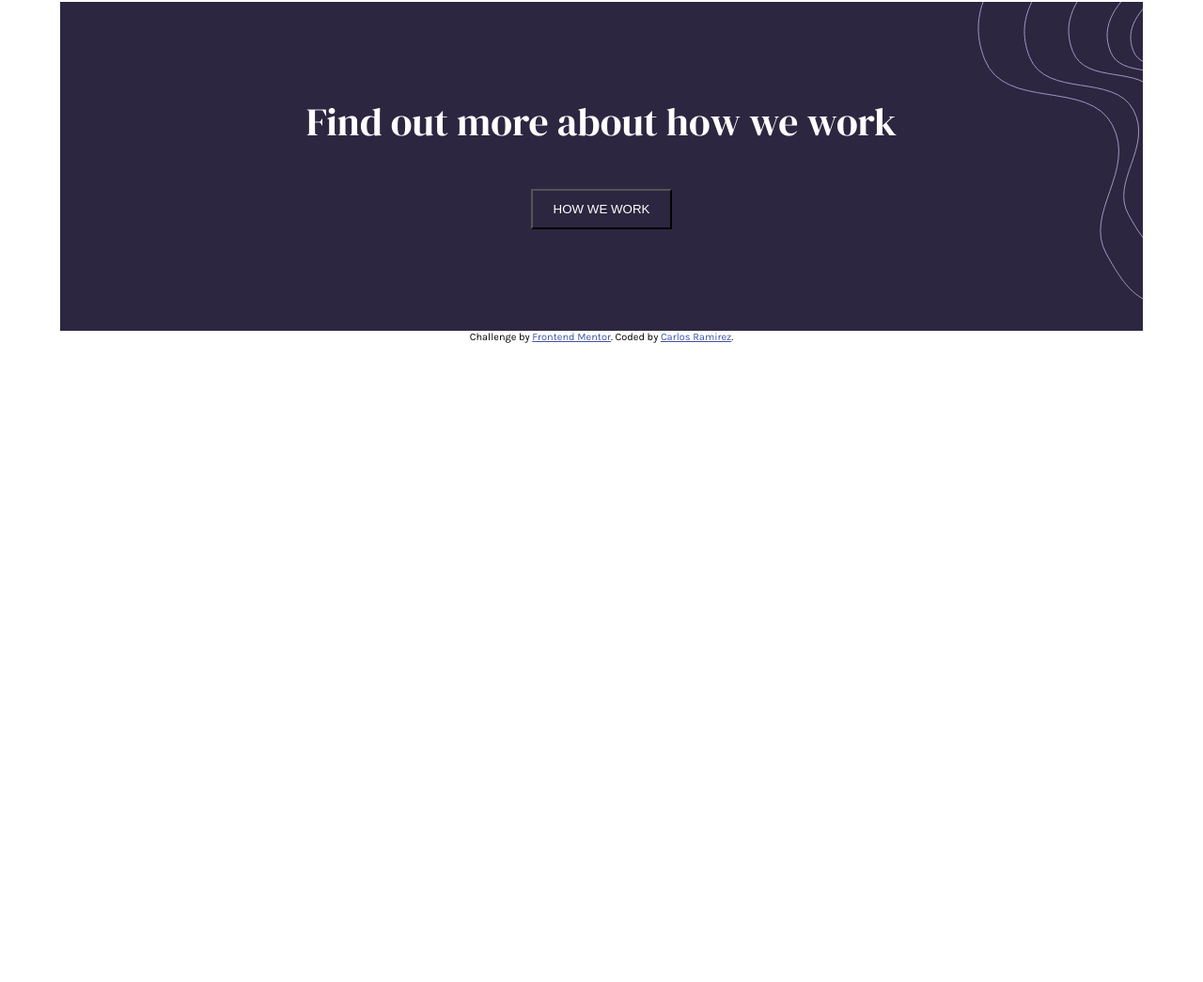
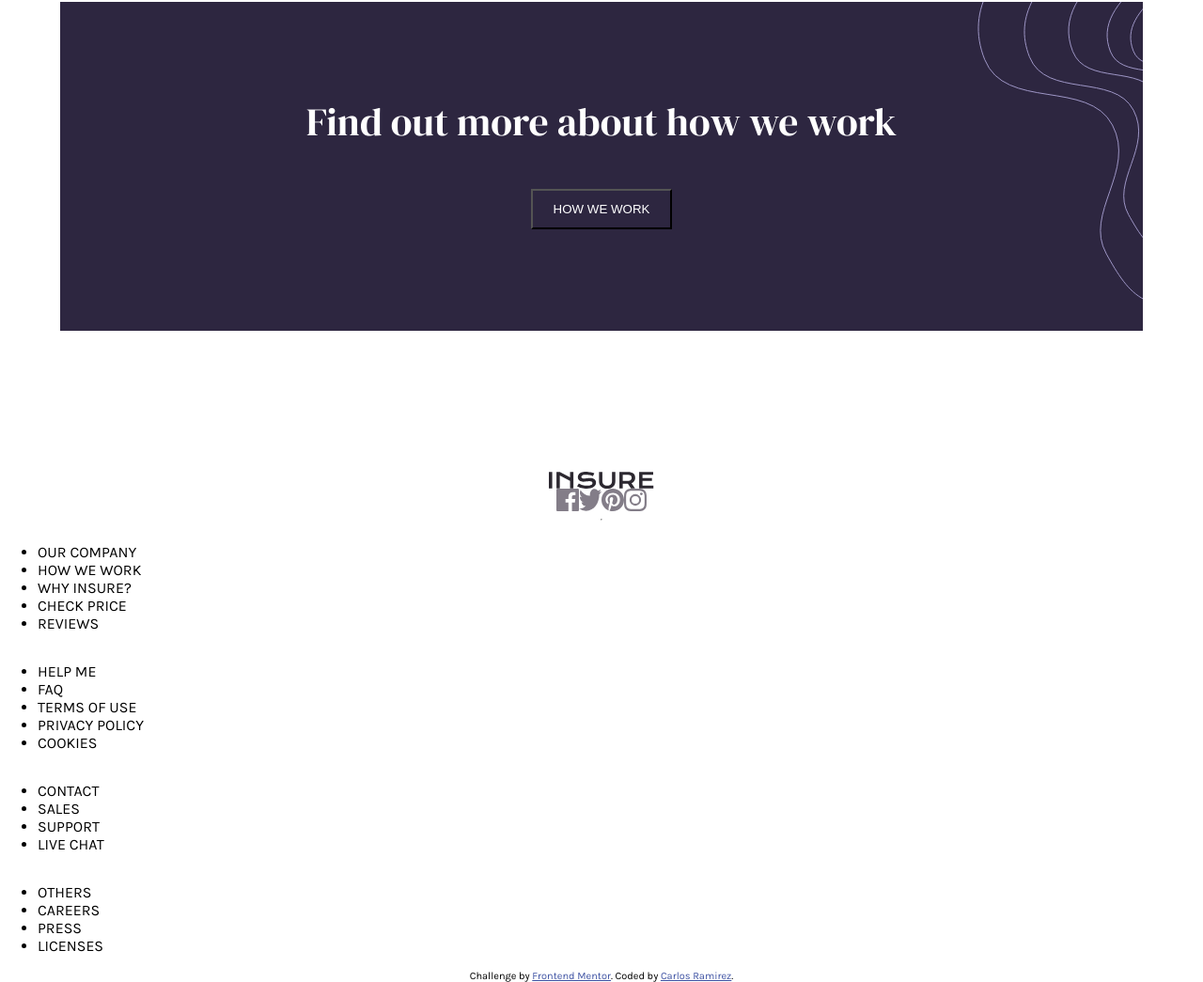
Before and after one commit to cjislegit/insureLandingPage, a plain HTML site: page index.html in a window 1280 px wide. Shown: the part 2102-3147 px from the top of the page at 94% size. Before the commit the page ends 2467 px from the top, so only its background shows below. Drawn offline with Linux system fonts and the light colour scheme.

Commit message:
Created and started styling footer

```diff
--- a/index.html
+++ b/index.html
@@ -94,7 +94,44 @@
         </div>
       </div>
     </div>
-
+    <footer>
+      <div class="footerLogo">
+        <img src="./images/logo.svg" alt="Insure logo" />
+      </div>
+      <div class="footerSocials">
+        <img src="./images/icon-facebook.svg" alt="Facebook logo" />
+        <img src="./images/icon-twitter.svg" alt="Twitter logo" />
+        <img src="./images/icon-pinterest.svg" alt="Pinterest logo" />
+        <img src="./images/icon-instagram.svg" alt="Instagram logo" />
+      </div>
+      <hr />
+      <ul>
+        <li>OUR COMPANY</li>
+        <li>HOW WE WORK</li>
+        <li>WHY INSURE?</li>
+        <li>CHECK PRICE</li>
+        <li>REVIEWS</li>
+      </ul>
+      <ul>
+        <li>HELP ME</li>
+        <li>FAQ</li>
+        <li>TERMS OF USE</li>
+        <li>PRIVACY POLICY</li>
+        <li>COOKIES</li>
+      </ul>
+      <ul>
+        <li>CONTACT</li>
+        <li>SALES</li>
+        <li>SUPPORT</li>
+        <li>LIVE CHAT</li>
+      </ul>
+      <ul>
+        <li>OTHERS</li>
+        <li>CAREERS</li>
+        <li>PRESS</li>
+        <li>LICENSES</li>
+      </ul>
+    </footer>
     <div class="attribution">
       Challenge by
       <a href="https://www.frontendmentor.io?ref=challenge" target="_blank"
--- a/main.css
+++ b/main.css
@@ -143,6 +143,24 @@ h2 {
   line-height: 1;
 }
 
+footer {
+  margin-top: 150px;
+  display: flex;
+  flex-direction: column;
+  justify-content: center;
+  align-content: center;
+}
+
+footer .footerLogo {
+  display: flex;
+  justify-content: center;
+}
+
+footer .footerSocials {
+  display: flex;
+  justify-content: center;
+}
+
 .attribution {
   font-size: 11px;
   text-align: center;
```
